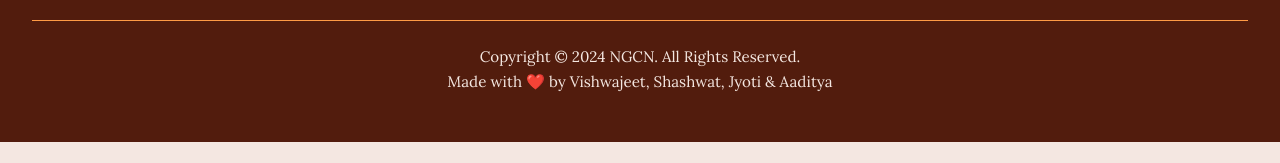
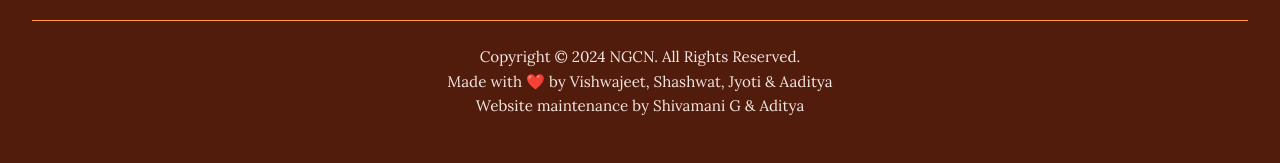
Before and after one commit to vardhango11/NGCN-25, a React (Vite) app in the folder frontend/: page / in a window 1280 px wide. Shown: the part 7084-7247 px from the top of the page. Before the commit the page ends 7226 px from the top, so only its background shows below. Built offline with nearby package versions, Linux system fonts and the light colour scheme; no server answers.

Commit message:
style(footer): remove author mail links and display plain text credits

```diff
--- a/frontend/src/Components/Footer/Footer.jsx
+++ b/frontend/src/Components/Footer/Footer.jsx
@@ -146,12 +146,11 @@ const Footer = () => {
           <a href="/privacy">Privacy Policy</a> */}
         {/* </div> */}
         <div>
-          <p className={styles["footer-credits"]}>
-            Made with ❤️ by
-            <a href="mailto:vishwajeetsingh1567@gmail.com"> Vishwajeet, </a>
-            <a href="mailto:shashwatp108@gmail.com">Shashwat, </a>
-            <a href="mailto:purvi41493842@gmail.com">Jyoti </a>&
-            <a href="mailto:aadityagautam010@gmail.com"> Aaditya </a>
+          <p className={styles["footer-credits"]} style={{ textDecoration: "none" }}>
+            Made with ❤️ by Vishwajeet, Shashwat, Jyoti & Aaditya
+          </p>
+          <p className={styles["footer-credits"]} style={{ textDecoration: "none" }}>
+            Website maintenance by Shivamani G & Aditya
           </p>
         </div>
       </div>
```
